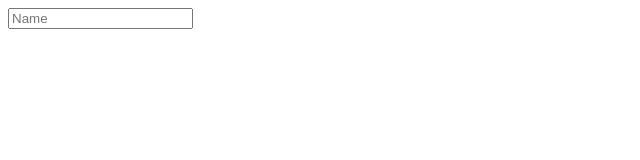
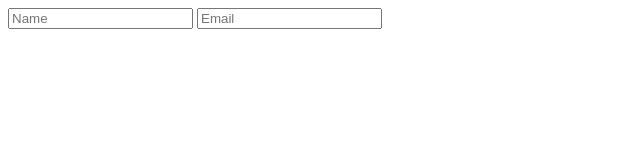
Before and after one commit to misterpola/git-test, a plain HTML site: page index.html in a window 1280 px wide. Shown: the whole page, without its empty margins (0-640 px from the left). Drawn offline with Linux system fonts and the light colour scheme.

Commit message:
Added email field

```diff
--- a/index.html
+++ b/index.html
@@ -10,6 +10,8 @@
     <div class="login">
         <form action="">
             <input type="text" placeholder="Name"> </input>
+            <input type="email" placeholder="Email"> </input>
+
         </form>
     </div>
 </body>
```
